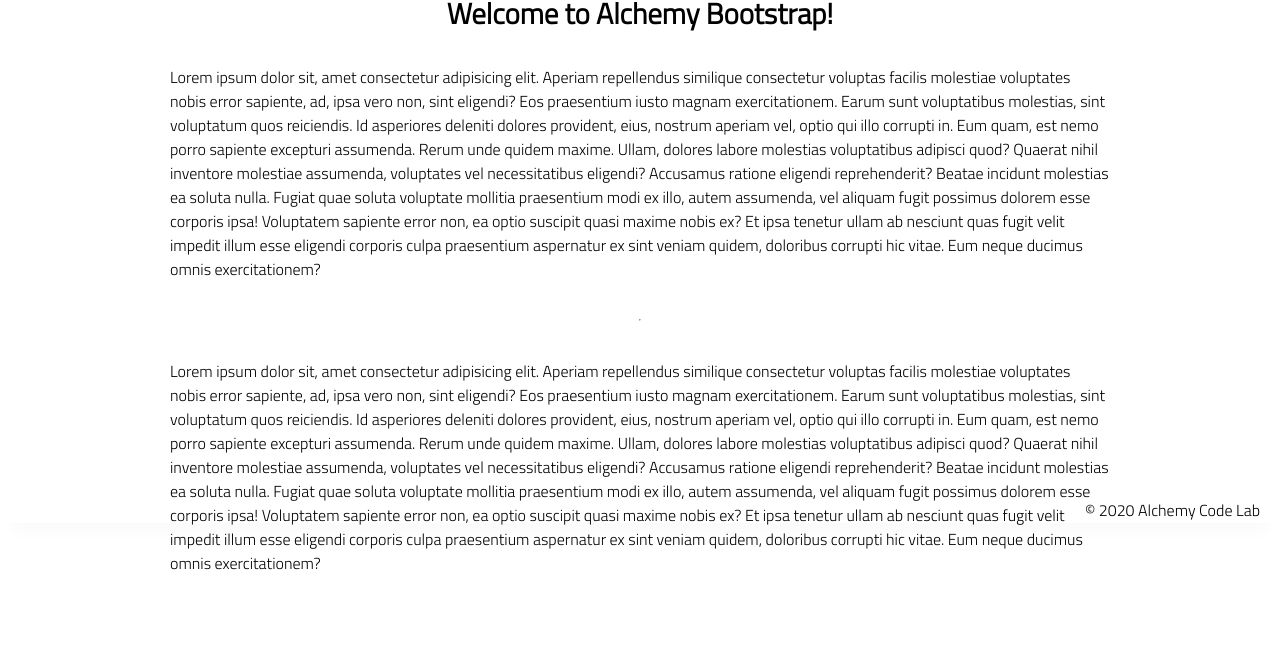
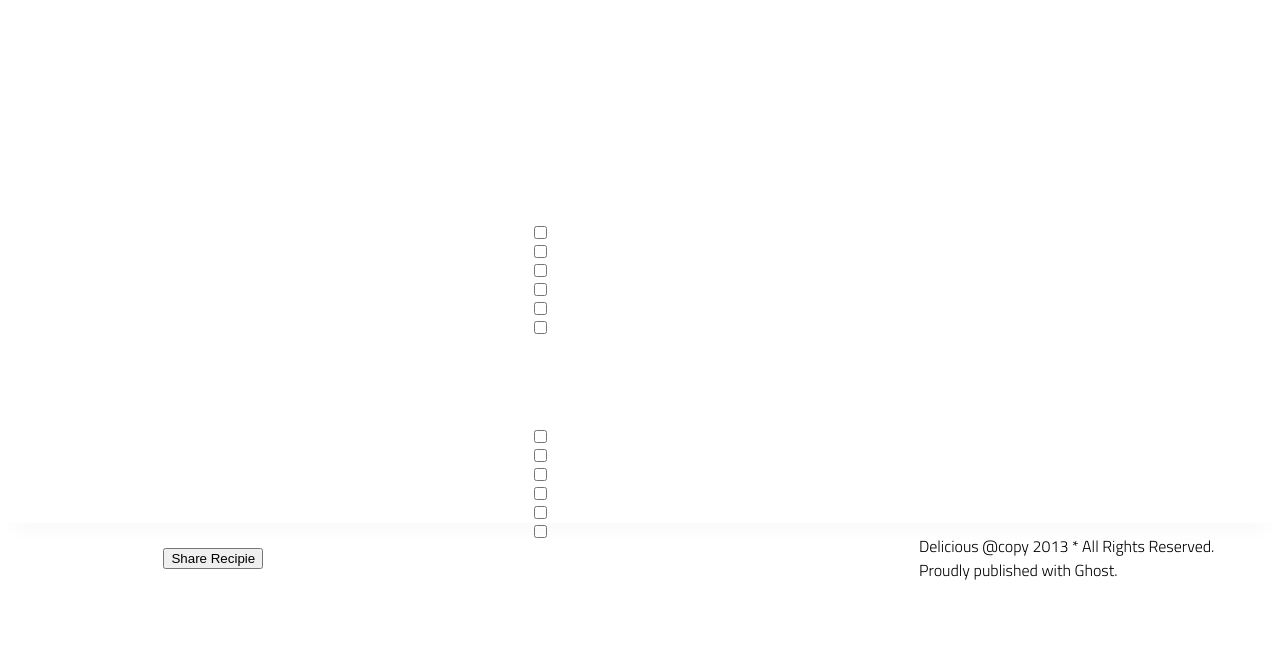
Before and after one commit to pete-hamrick/lab-10a-chocolate-pizza, a plain HTML site: page index.html in a window 1280 px wide. Shown: the part 277-942 px from the top of the page. After the commit the page ends 878 px from the top, so only its background shows below. Drawn offline with Linux system fonts and the light colour scheme.

Commit message:
aemilius added html

```diff
--- a/index.html
+++ b/index.html
@@ -14,57 +14,58 @@
 
 <body>
     <header>
-        <div class="gutter-right logo">
-            <img src="assets/big-logo.png" />
-        </div>
+    <img src="" alt="">
+    <img src="" alt="">
+    <img src="" alt="">
+    <img src="" alt="">
+    <img src="" alt="">
+    <img src="" alt="">
+    <img src="" alt="">
+    <img src="" alt="">
     </header>
     <main>
-        <section class="main-section">
-            <img class="main-logo" src="./assets/alchemy-logo.png" />
-            <h2>
-                Welcome to Alchemy Bootstrap!
-            </h2>
-
-            <p>
-                Lorem ipsum dolor sit, amet consectetur adipisicing elit. Aperiam repellendus similique consectetur
-                voluptas facilis molestiae voluptates nobis error sapiente, ad, ipsa vero non, sint eligendi? Eos
-                praesentium iusto magnam exercitationem.
-                Earum sunt voluptatibus molestias, sint voluptatum quos reiciendis. Id asperiores deleniti dolores
-                provident, eius, nostrum aperiam vel, optio qui illo corrupti in. Eum quam, est nemo porro sapiente
-                excepturi assumenda.
-                Rerum unde quidem maxime. Ullam, dolores labore molestias voluptatibus adipisci quod? Quaerat nihil
-                inventore molestiae assumenda, voluptates vel necessitatibus eligendi? Accusamus ratione eligendi
-                reprehenderit? Beatae incidunt molestias ea soluta nulla.
-                Fugiat quae soluta voluptate mollitia praesentium modi ex illo, autem assumenda, vel aliquam fugit
-                possimus dolorem esse corporis ipsa! Voluptatem sapiente error non, ea optio suscipit quasi maxime nobis
-                ex?
-                Et ipsa tenetur ullam ab nesciunt quas fugit velit impedit illum esse eligendi corporis culpa
-                praesentium aspernatur ex sint veniam quidem, doloribus corrupti hic vitae. Eum neque ducimus omnis
-                exercitationem?
-            </p>
-            <hr />
-            <p>
-                Lorem ipsum dolor sit, amet consectetur adipisicing elit. Aperiam repellendus similique consectetur
-                voluptas facilis molestiae voluptates nobis error sapiente, ad, ipsa vero non, sint eligendi? Eos
-                praesentium iusto magnam exercitationem.
-                Earum sunt voluptatibus molestias, sint voluptatum quos reiciendis. Id asperiores deleniti dolores
-                provident, eius, nostrum aperiam vel, optio qui illo corrupti in. Eum quam, est nemo porro sapiente
-                excepturi assumenda.
-                Rerum unde quidem maxime. Ullam, dolores labore molestias voluptatibus adipisci quod? Quaerat nihil
-                inventore molestiae assumenda, voluptates vel necessitatibus eligendi? Accusamus ratione eligendi
-                reprehenderit? Beatae incidunt molestias ea soluta nulla.
-                Fugiat quae soluta voluptate mollitia praesentium modi ex illo, autem assumenda, vel aliquam fugit
-                possimus dolorem esse corporis ipsa! Voluptatem sapiente error non, ea optio suscipit quasi maxime nobis
-                ex?
-                Et ipsa tenetur ullam ab nesciunt quas fugit velit impedit illum esse eligendi corporis culpa
-                praesentium aspernatur ex sint veniam quidem, doloribus corrupti hic vitae. Eum neque ducimus omnis
-                exercitationem?
-            </p>
-
+        <section>
+            <img src="" alt="">
         </section>
+        <section>
+            <img src="" alt="">
+        </section>
+        <section>
+            <h2></h2>
+            <h2></h2>
+            <h2></h2>
+        </section>
+        <div>
+            <section>
+                <input type="checkbox">
+                <input type="checkbox">
+                <input type="checkbox">
+                <input type="checkbox">
+                <input type="checkbox">
+                <input type="checkbox">
+            </section>
+            <section>
+                <input type="checkbox">
+                <input type="checkbox">
+                <input type="checkbox">
+                <input type="checkbox">
+                <input type="checkbox">
+                <input type="checkbox">
+            </section>
+        </div>
     </main>
     <footer>
-        <div class="copy gutter-right">&copy; 2020 Alchemy Code Lab</div>
+        <section>
+            <img src="" alt="">
+            <h1></h1>
+            <h2></h2>
+            <button>Share Recipie</button>
+        </section>
+        <section>
+            <img src="" alt="">
+        </section>
+        <section> Delicious @copy 2013 * All Rights Reserved. <br>
+            Proudly published with Ghost. </section>
     </footer>
 
     <script type="module" src="./app.js"></script>
```
